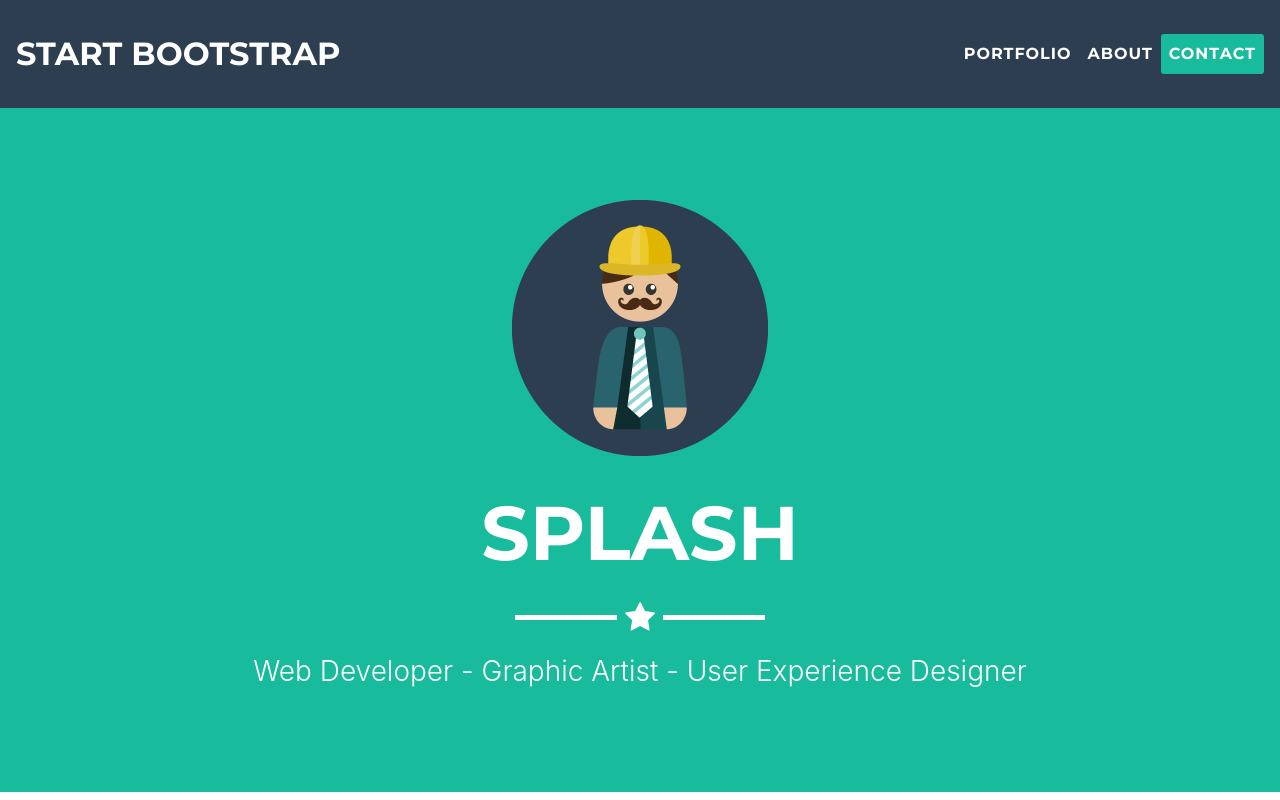
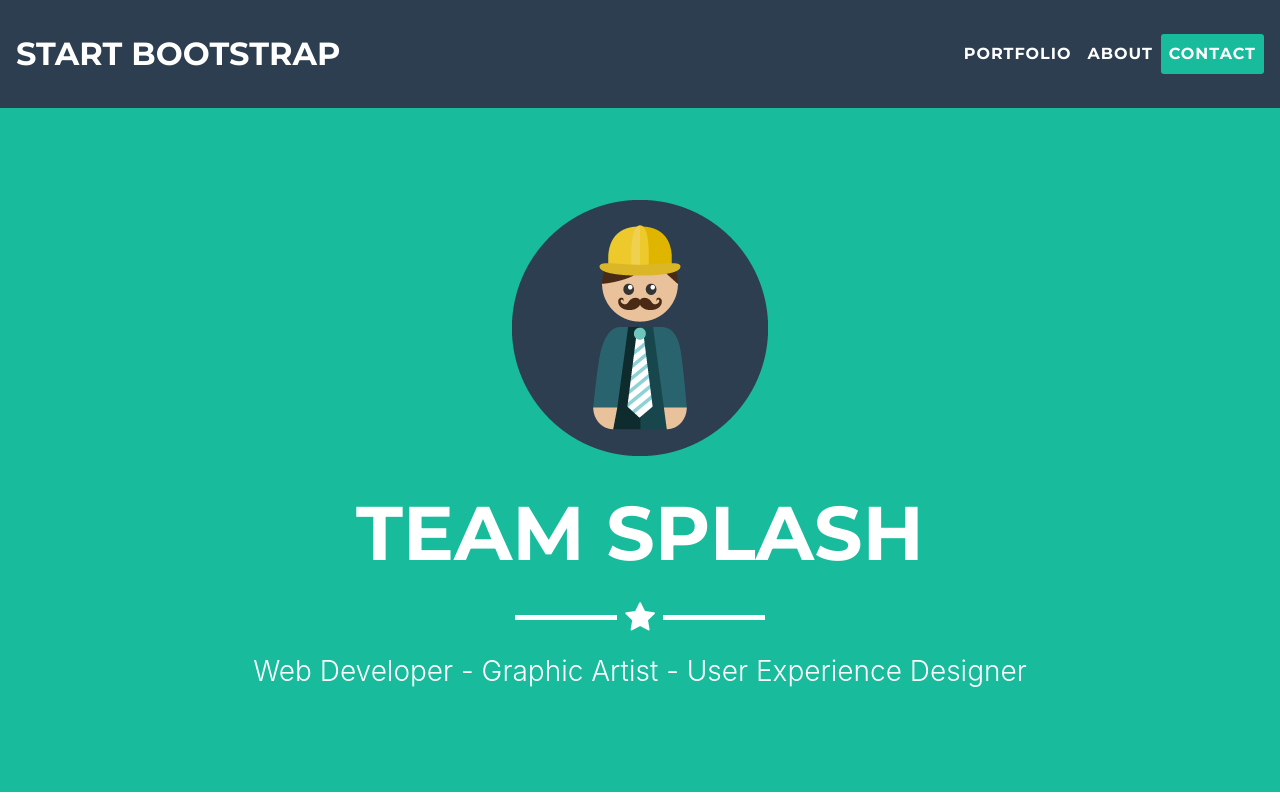
Before and after one commit to mudassirsahto/riversafe, a website with bundled scripts: page startbootstrap-freelancer-gh-pages/index.html in a window 1280 px wide. Shown: the top 800 px of the page. Built offline with nearby package versions, Linux system fonts and the light colour scheme.

Commit message:
title change

```diff
--- a/startbootstrap-freelancer-gh-pages/index.html
+++ b/startbootstrap-freelancer-gh-pages/index.html
@@ -52,7 +52,7 @@
       <div class="container">
         <img class="img-fluid" src="img/profile.png" alt="">
         <div class="intro-text">
-          <span class="name">SPLASH</span>
+          <span class="name">Team SPLASH</span>
           <hr class="star-light">
           <span class="skills">Web Developer - Graphic Artist - User Experience Designer</span>
         </div>
```
